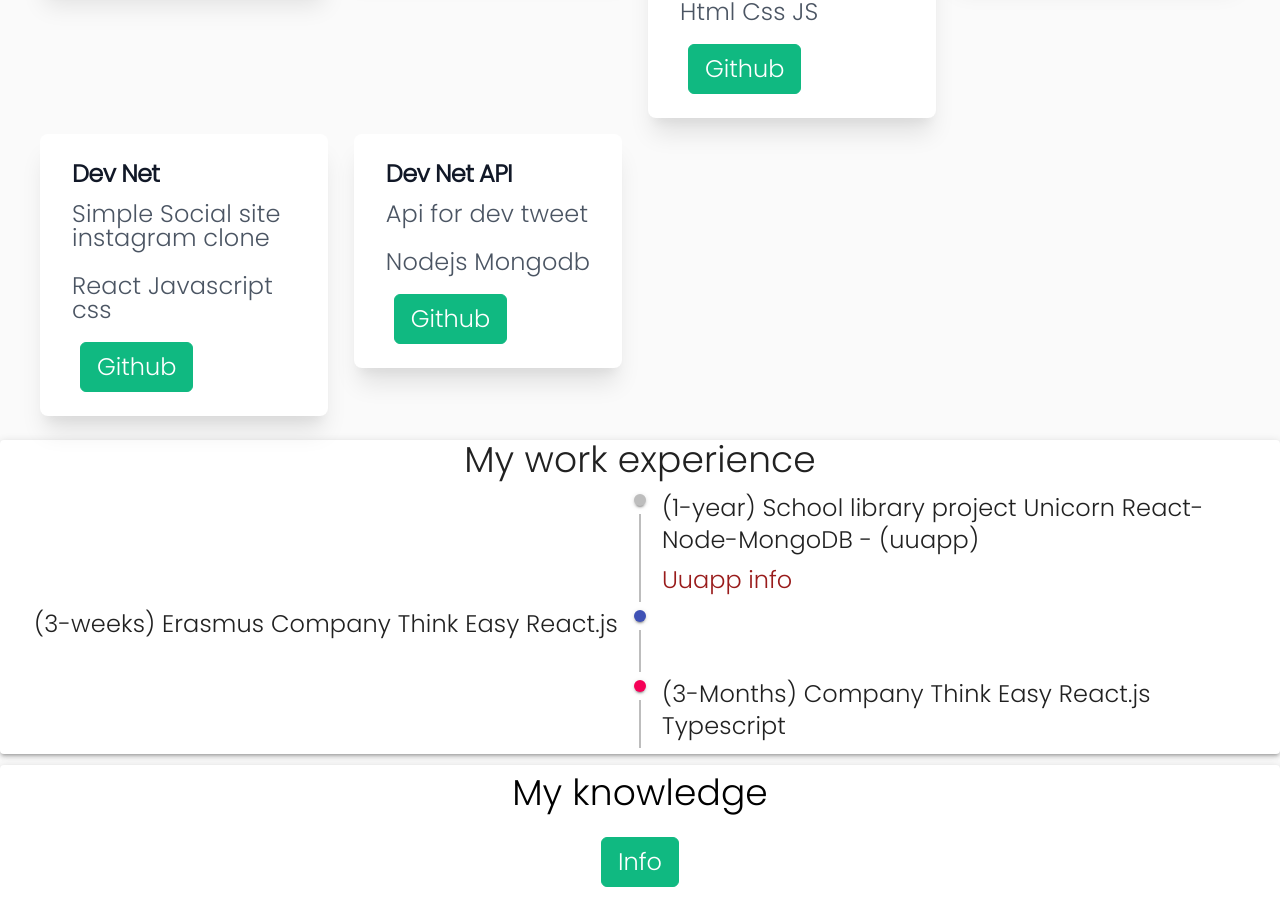
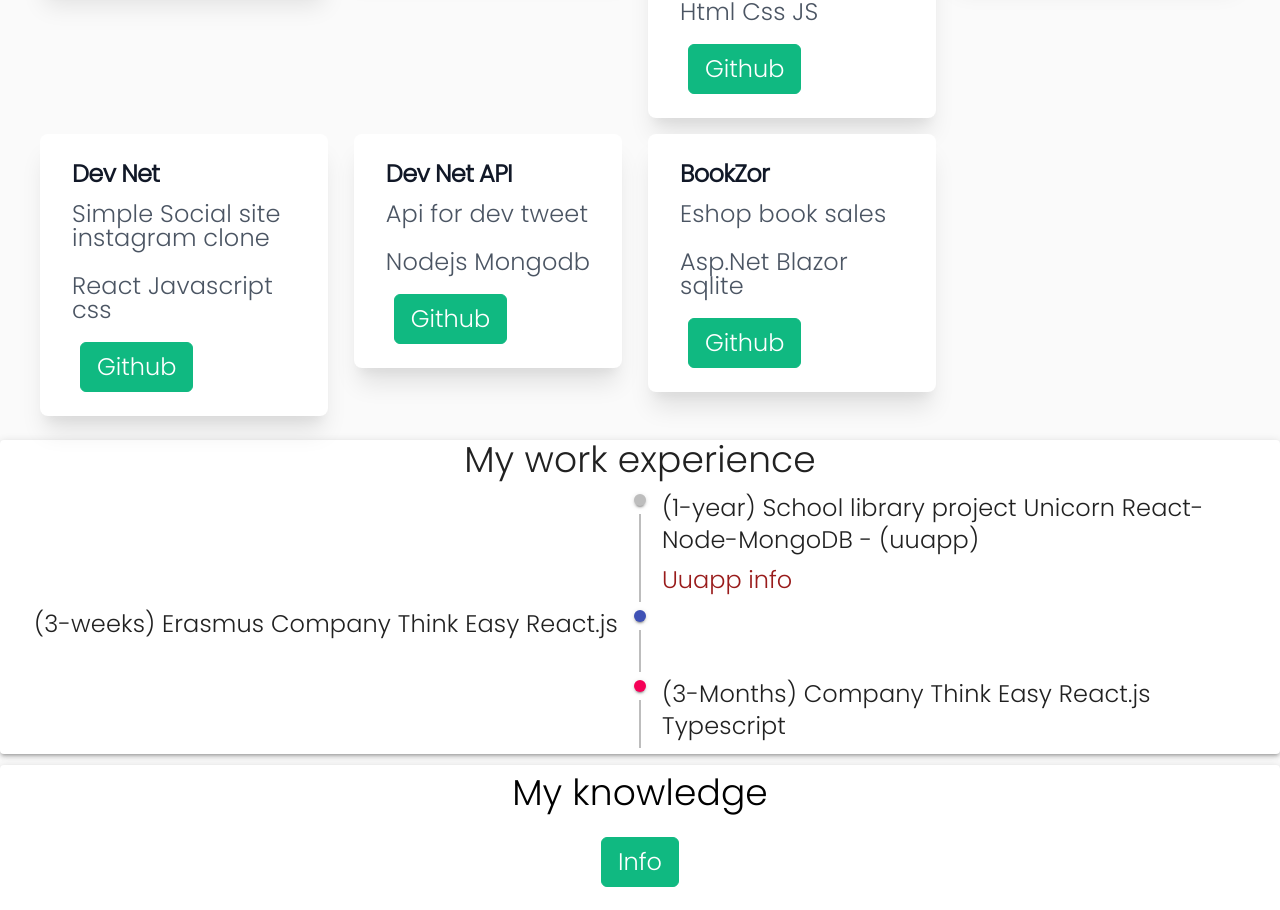
Before and after one commit to peterdinis/Portfolio-Dinis, a React (Create React App) app: page / in a window 1280 px wide. Shown: the part 2233-3143 px from the top of the page. Built offline with nearby package versions, Linux system fonts and the light colour scheme.

Commit message:
New project

```diff
--- a/src/components/projects/MyProjects.jsx
+++ b/src/components/projects/MyProjects.jsx
@@ -56,6 +56,15 @@ const MyProjects = () => {
           link="https://github.com/peterdinis/Dev-Net-Backend"
           firstLinkName="Github"
         />
+
+        <Project
+        description={t("description.foo")}
+          name="BookZor"
+          subName="Asp.Net Blazor sqlite"
+          link="https://github.com/peterdinis/BookZor"
+          firstLinkName="Github"
+
+        />
       </div>
     </div>
   );
--- a/src/i18n/i18n.js
+++ b/src/i18n/i18n.js
@@ -15,6 +15,7 @@ i18n
       en: {
         translation: {
           description: {
+            foo: "Eshop book sales",
             socialGraphAPI: "Api for dev tweet",
             eshop: "Online shop with t-shirts plus payments",
             eshopAPI: "API for online shop",
@@ -60,6 +61,7 @@ i18n
       sk: {
         translation: {
           description: {
+            foo: "Eshop  predaj kníh",
             socialGraphAPI: "API k sociálnej siete",
             socialGraphql: "Jednoduchá socialná sieť podobná instagramu",
             devOverflow: "Kopia Stack overflow",
```
